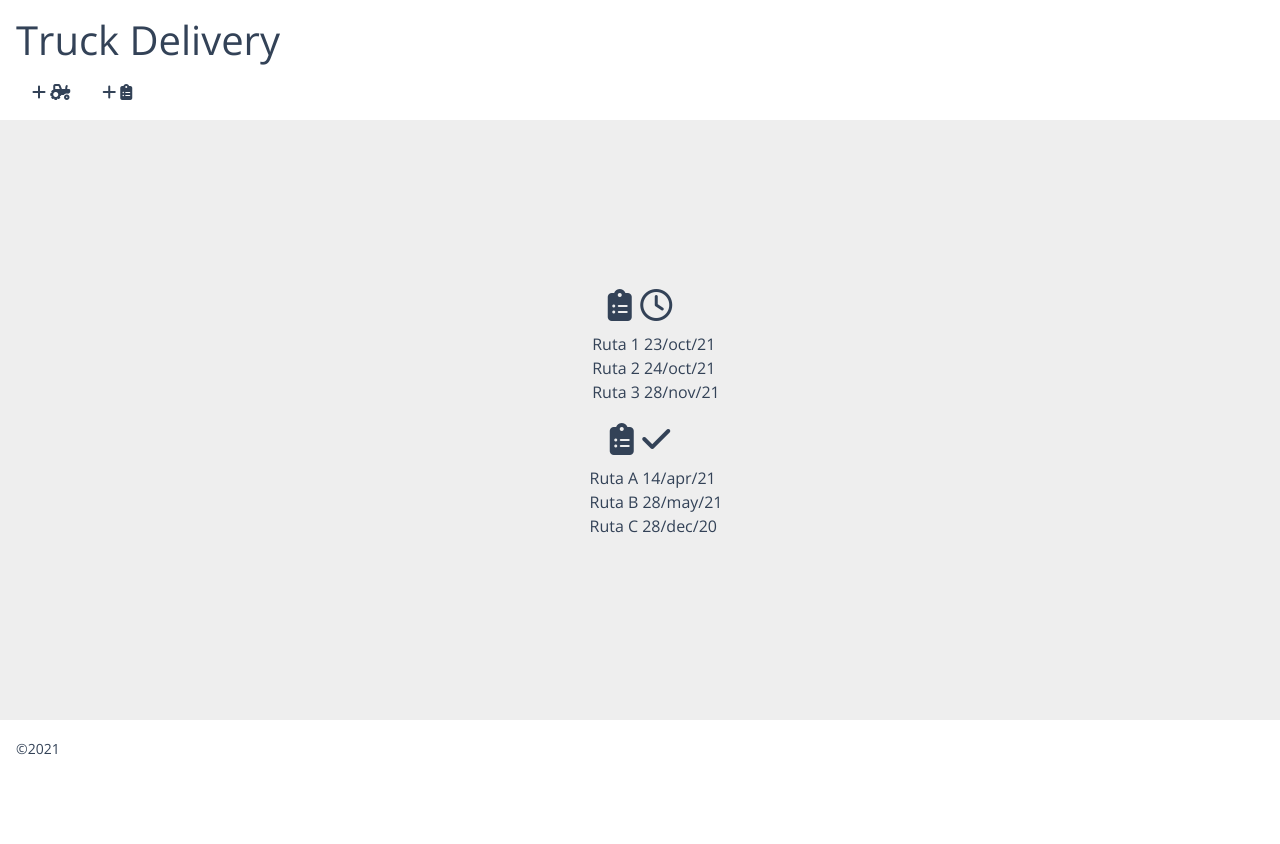
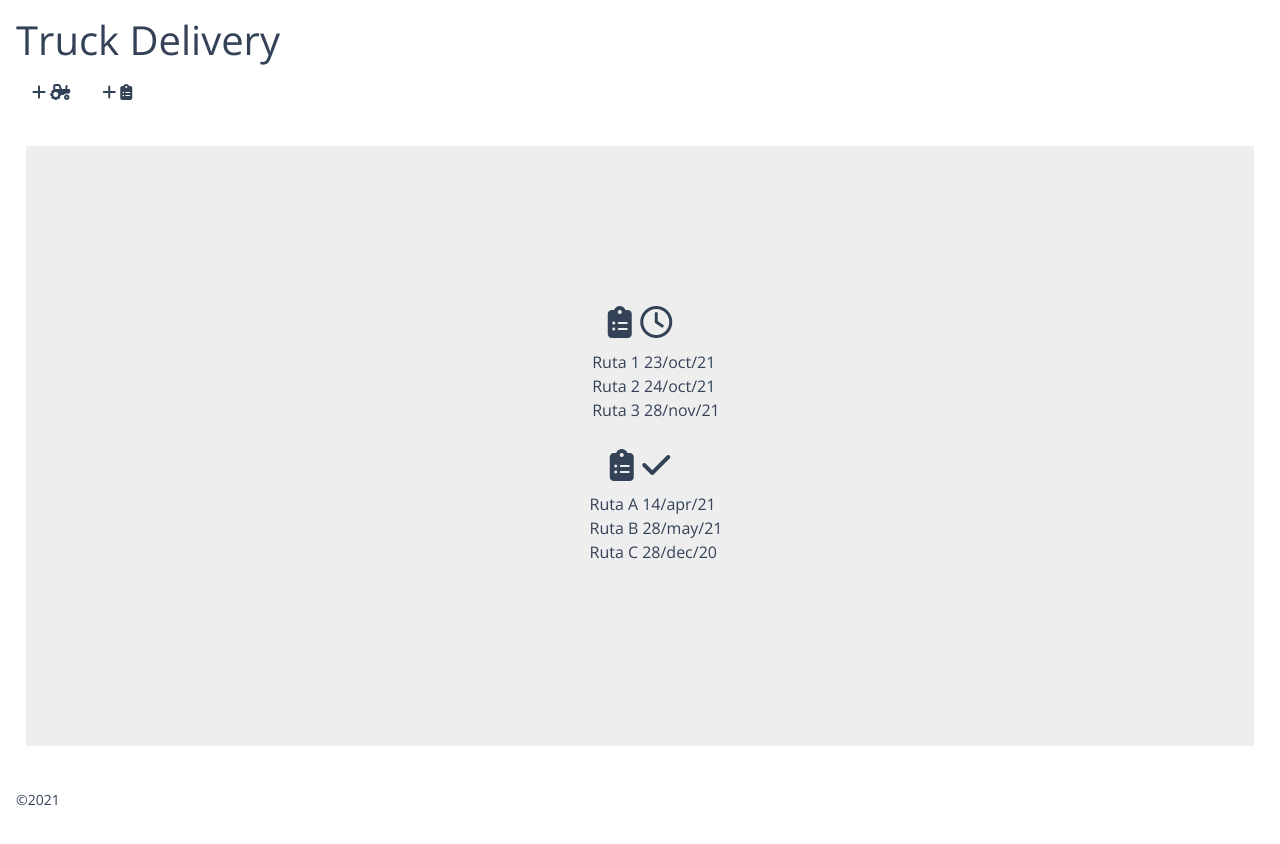
Before and after one commit to mZubeldia/truckdelivery, a React (Create React App) app: page /#/ in a window 1280 px wide. Shown: the top 844 px of the page. Before the commit the page ends 800 px from the top, so only its background shows below. Built offline with nearby package versions, Linux system fonts and the light colour scheme.

Commit message:
add link to landing on header

```diff
--- a/src/components/Header.js
+++ b/src/components/Header.js
@@ -2,7 +2,9 @@ import { Link } from "react-router-dom";
 const Header = () => {
   return (
     <header className="header">
-      <h1 className="header-text">Truck Delivery</h1>
+      <h1 className="header-text">
+        <a href="/">Truck Delivery</a>
+      </h1>
       <nav>
         <ul className="nav ">
           <li className="nav-item">
--- a/src/components/Home.js
+++ b/src/components/Home.js
@@ -4,7 +4,7 @@ const Home = () => {
       <h2>
         <i class="fas fa-clipboard-list"></i> <i class="far fa-clock"></i>
       </h2>
-      <ul className="main__list">
+      <ul className="main__list pending">
         <li className="main__list__item">
           Ruta 1 <div class="hidden">23/oct/21</div>
         </li>
@@ -18,7 +18,7 @@ const Home = () => {
       <h2>
         <i class="fas fa-clipboard-list"></i> <i class="fas fa-check"></i>
       </h2>
-      <ul className="main__list">
+      <ul className="main__list done">
         <li className="main__list__item">
           Ruta A <div class="hidden">14/apr/21</div>
         </li>
--- a/src/stylesheet/layout/_main.scss
+++ b/src/stylesheet/layout/_main.scss
@@ -5,6 +5,16 @@
     height: 75vh;
     display: flex;
     justify-content: center;
+    margin: 2%;
+
+    .pending{
+      padding-bottom: 0.5rem;
+    }
+    .done{
+      padding-bottom: 0.5rem;
+      //border: solid 2px black;
+
+    }
 }
 
 .hidden {
```
